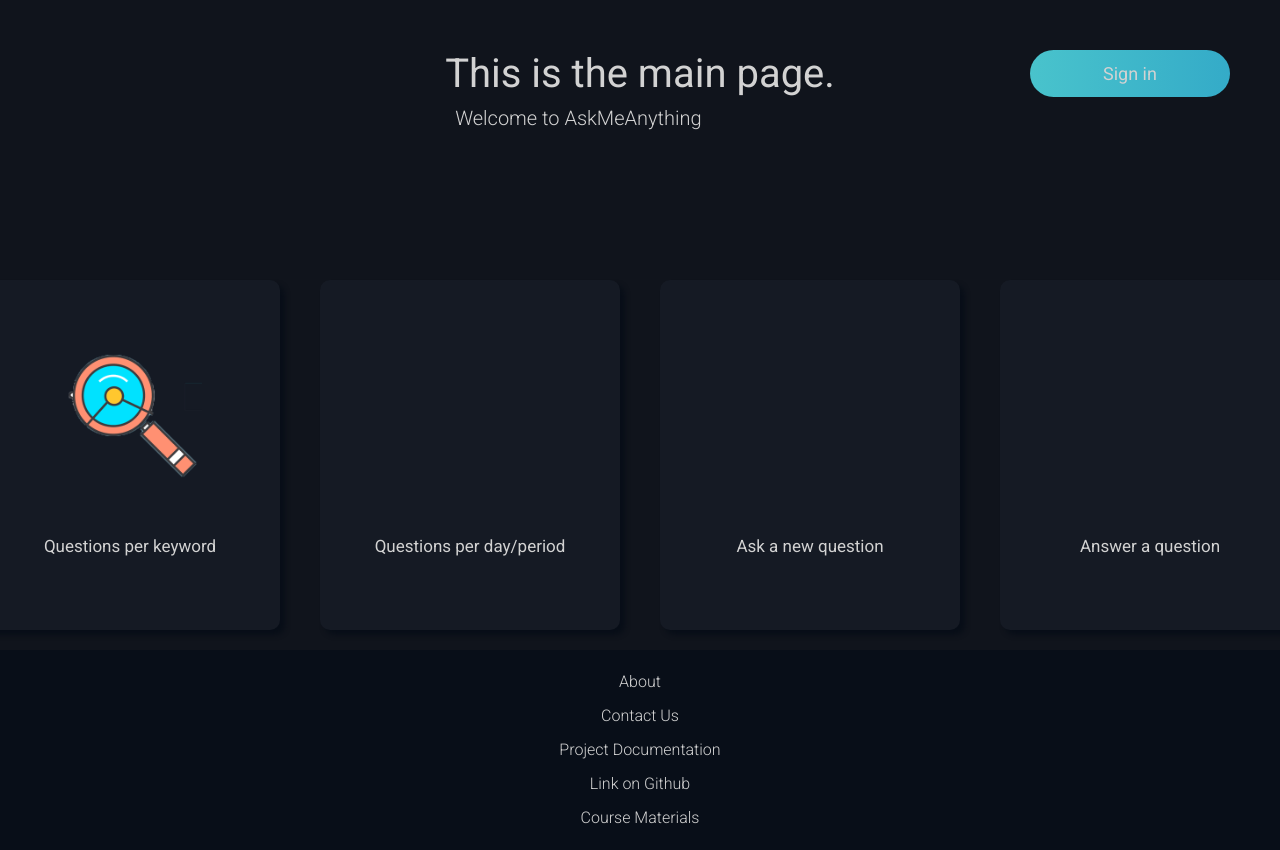
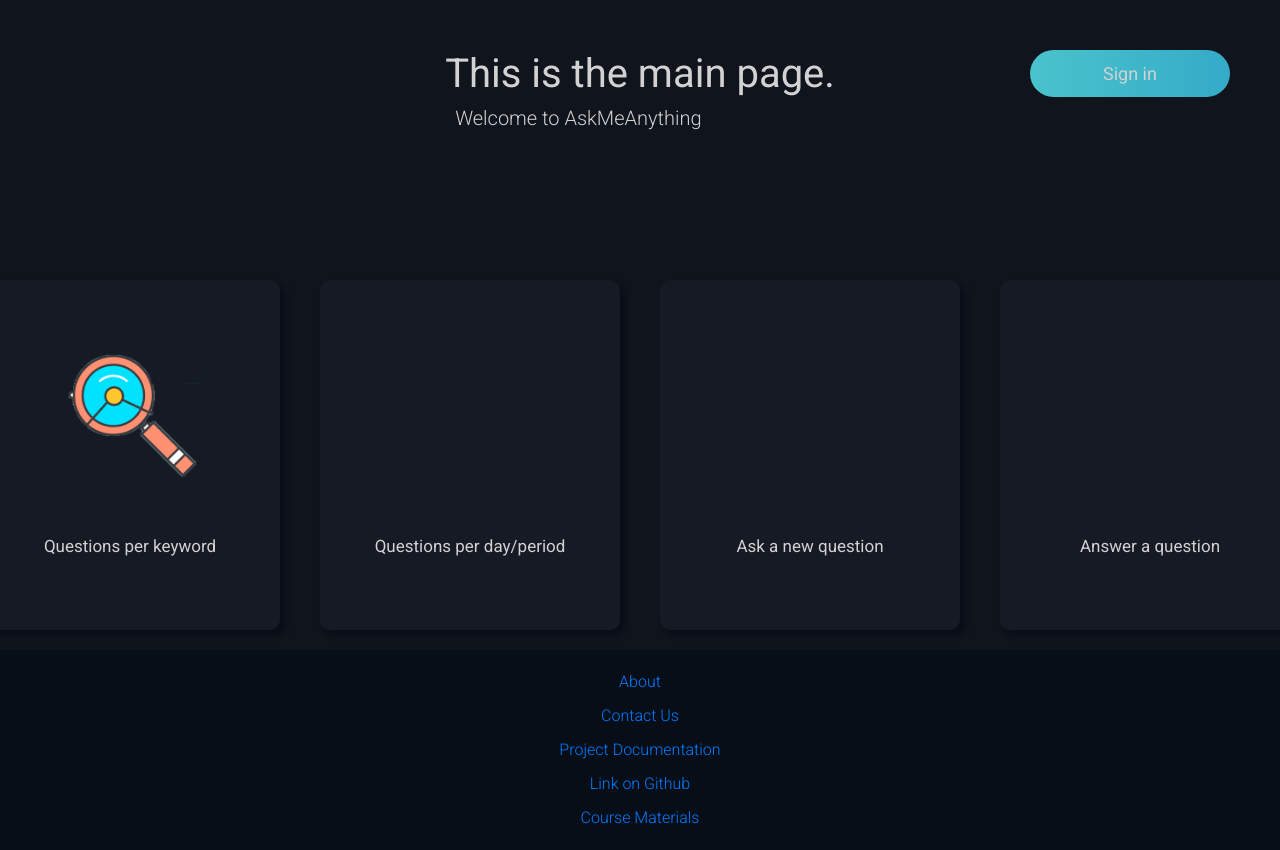
Before and after one commit to markosbaratsas/SaaS-project-14, a React (Create React App) app in the folder front-end/: page / in a window 1280 px wide. Shown: the top 850 px of the page. Built offline with nearby package versions, Linux system fonts and the light colour scheme.

Commit message:
Add footer links

```diff
--- a/front-end/src/js/Footer.js
+++ b/front-end/src/js/Footer.js
@@ -1,11 +1,11 @@
 export default function Footer(){
     return (
         <div className='footer'>
-            <a>About</a>
-            <a>Contact Us</a>
-            <a>Project Documentation</a>
-            <a>Link on Github</a>
-            <a>Course Materials</a>
+            <a href={'w'} target="_blank" rel="noreferrer">About</a>
+            <a href={'w'} target="_blank" rel="noreferrer">Contact Us</a>
+            <a href={'https://github.com/markosbaratsas/SaaS-project-14/tree/main/documentation'} target="_blank" rel="noreferrer">Project Documentation</a>
+            <a href={'https://github.com/markosbaratsas/SaaS-project-14'} target="_blank" rel="noreferrer">Link on Github</a>
+            <a href={'https://courses.pclab.ece.ntua.gr/course/view.php?id=34'} target="_blank" rel="noreferrer">Course Materials</a>
         </div>
     )
 }
```
